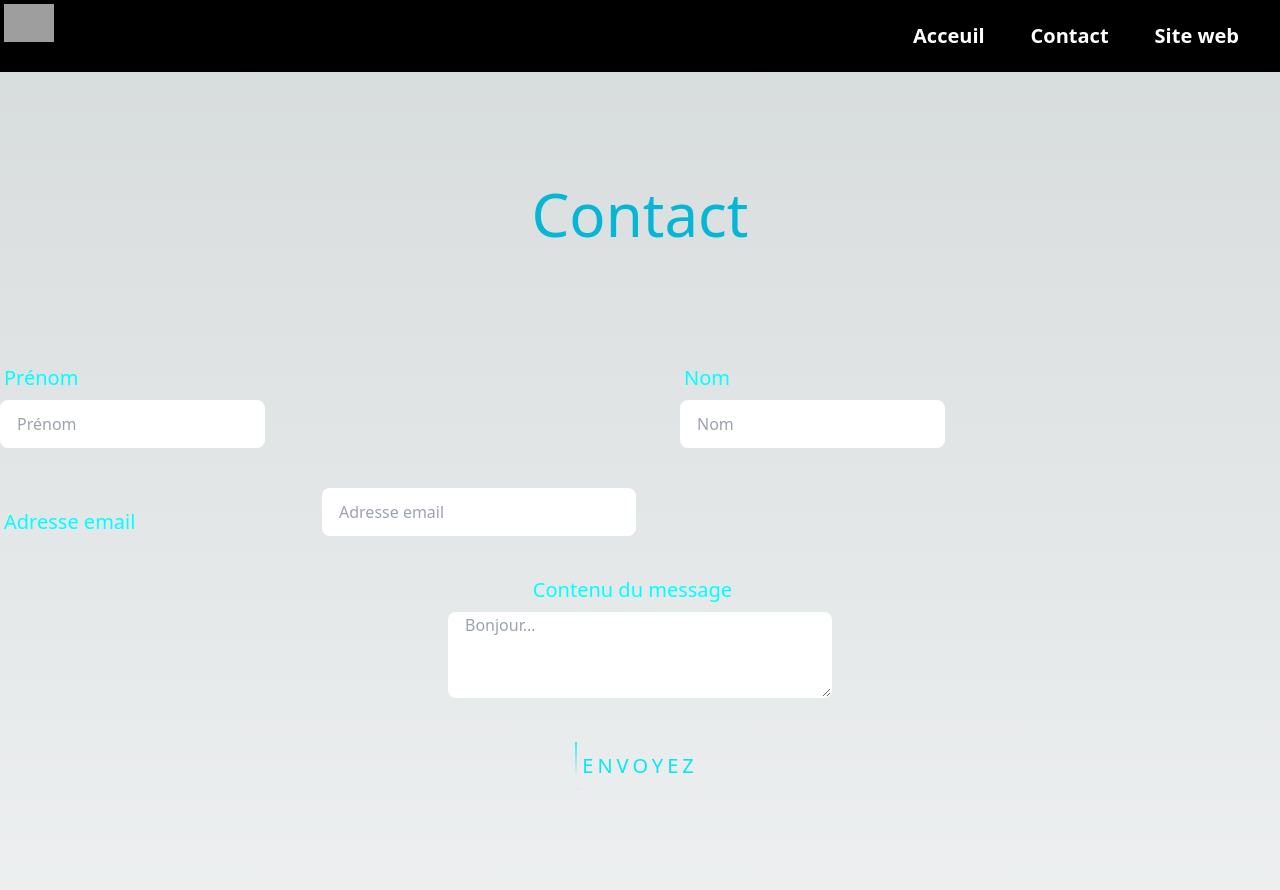
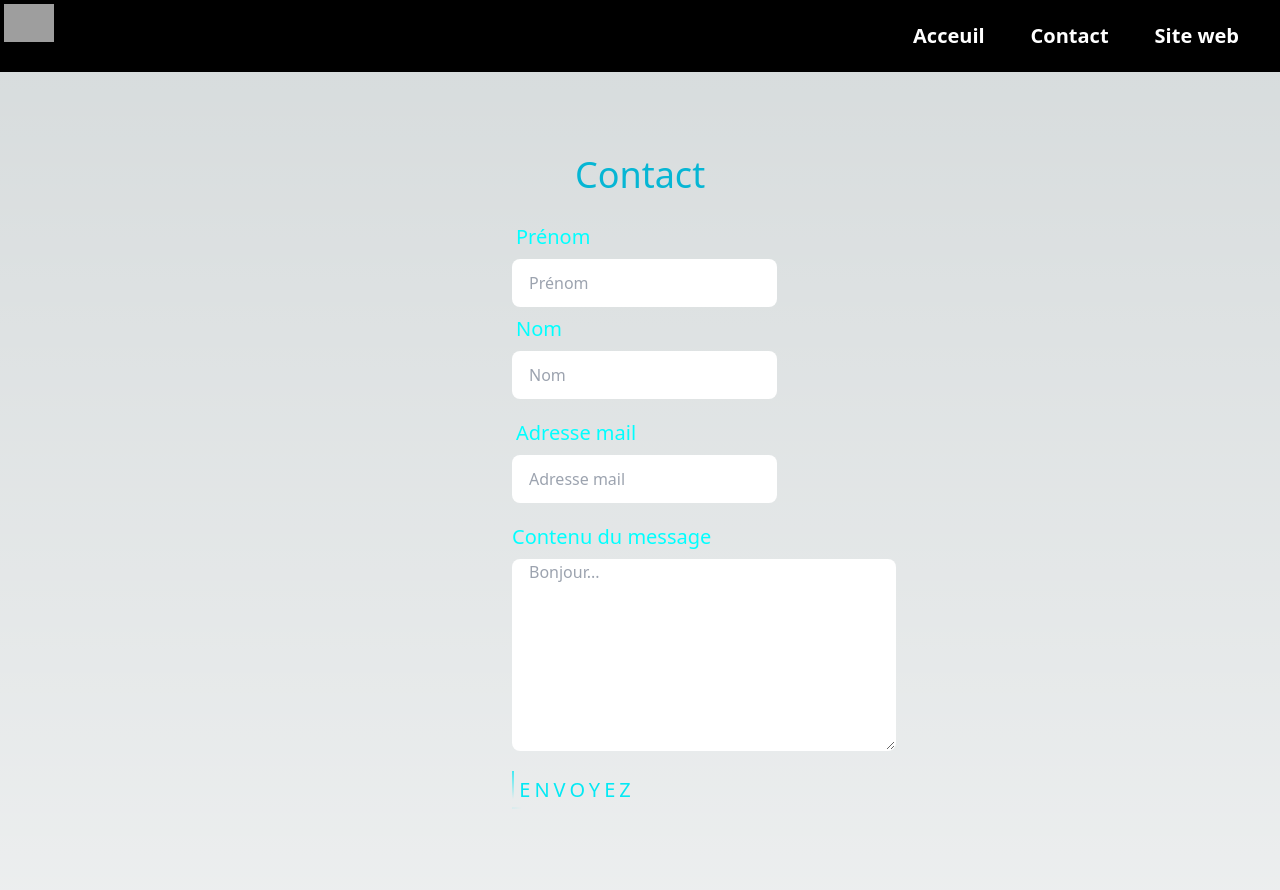
Before and after one commit to seb34110/portfolio, a Next.js app: page /contact in a window 1280 px wide. Shown: the top 890 px of the page. Built offline with nearby package versions, Linux system fonts and the light colour scheme; grey boxes are pictures that could not be loaded.

Commit message:
modif contact.tsx

```diff
--- a/src/pages/contact.tsx
+++ b/src/pages/contact.tsx
@@ -49,15 +49,14 @@ function Contact() {
   return (
     <>
       <Header />
-
+      <section className="flex justify-center items-center flex min-h-screen">
         <div className="text-xl">
-        <h1 className="mt-28 text-6xl text-cyan-500  flex justify-center">
+          <h1 className="flex justify-center mt-5 text-4xl text-cyan-500 mb-5">
             Contact
           </h1>
-
           {/* Formulaire */}
           <form
-          className="mt-28 w-500 mx-auto"
+            className=" sm:w-1/2 ml-32 md:w-1/2"
             onSubmit={handleSubmit(onSubmitHandler)}
           >
             {isSended && (
@@ -66,8 +65,8 @@ function Contact() {
                 rapidement.
               </p>
             )}
+            <div className="grid grid-cols-1 gap-3">
               <div>
-            <div className="flex justify-center grid grid-cols-2 gap-20">
                 <div>
                   <label htmlFor="prenom" className="label">
                     Prénom
@@ -80,7 +79,9 @@ function Contact() {
                       required: true,
                     })}
                   />
-                {errors.prenom && <small>Prénom requis.</small>}
+                  {errors.prenom && (
+                    <small className="text-red-500">Prénom requis.</small>
+                  )}
                 </div>
                 <div>
                   <label htmlFor="nom" className="label">
@@ -94,56 +95,58 @@ function Contact() {
                       required: true,
                     })}
                   />
-                {errors.nom && <small>Nom requis.</small>}
+                  {errors.nom && (
+                    <small className="text-red-500">Nom requis.</small>
+                  )}
                 </div>
               </div>
-            <div className="mt-10 flex justify-center  grid grid-cols-4 gap-2">
+              <div>
                 <label htmlFor="email" className="label">
-                Adresse email
+                  Adresse mail
                 </label>
                 <input
-                className="input mb-5"
-                placeholder="Adresse email"
+                  className="input"
+                  placeholder="Adresse mail"
                   id="email"
                   {...register("email", {
                     required: true,
                   })}
                 />
-              {errors.email && <small>email requis.</small>}
+                {errors.email && (
+                  <small className="text-red-500">email requis.</small>
+                )}
               </div>
             </div>
 
-          <div className="mt-5 flex justify-center">
-            <div>
-              <label htmlFor="contenu" className="flex justify-center mb-2">
+            <div className="mt-5 w-96 ">
+              <label htmlFor="contenu" className="flex justify-between mb-2">
                 Contenu du message
               </label>
               <textarea
-                className="input flex justify-center w-96 h-full"
+                className="input flex justify-center sm:h-40 w-full lg:h-48 w-96 md:h-32 w-64"
                 placeholder="Bonjour..."
                 {...register("contenu", {
                   required: true,
                 })}
               ></textarea>
-              {errors.contenu && <small className="">Message requis.</small>}
+              {errors.contenu && (
+                <small className="text-red-500">Message requis.</small>
+              )}
             </div>
-          </div>
-
-          <div className="flex justify-center mt-20">
+            <div className="mt-5">
               {!isLoading && (
-              <a className="neonButton text-center flex justify-center items-center">
+                <button className="neonButton">
                   <span></span>
                   <span></span>
                   <span></span>
                   <span></span>
-                <button className="neonButton flex justify-center items-center">
                   envoyez
                 </button>
-              </a>
               )}
             </div>
           </form>
         </div>
+      </section>
       <FooterSite />
     </>
   );
--- a/src/pages/index.tsx
+++ b/src/pages/index.tsx
@@ -4,7 +4,6 @@ import Profile from "./components/profile";
 import Skills from "./components/skills";
 import CardWordpress from "./components/cardWordpress";
 import { Inter } from "next/font/google";
-import { useForm } from "react-hook-form";
 
 const inter = Inter({ subsets: ["latin"] });
 
```
Lines whose indentation alone changed are shown as unchanged.
